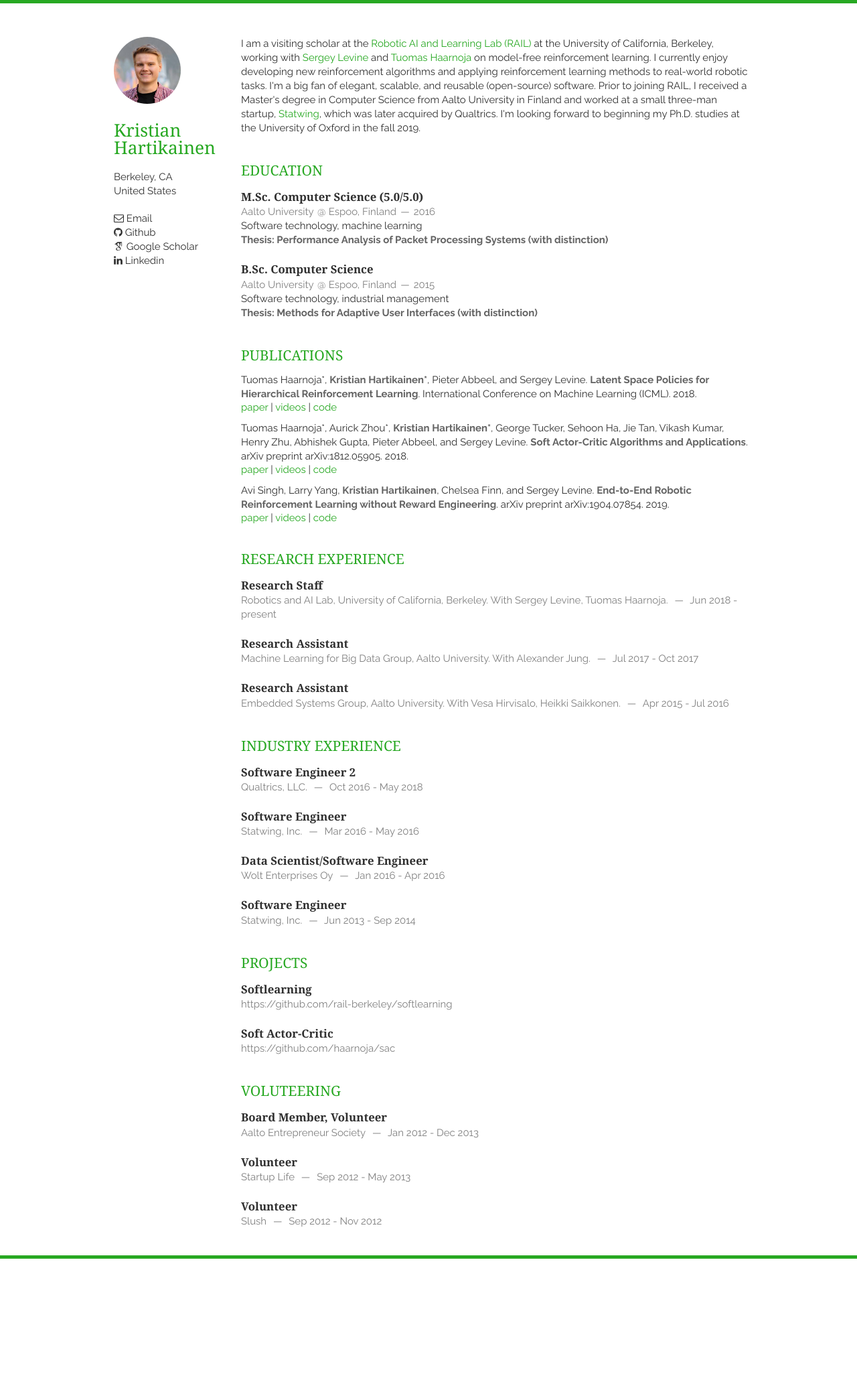
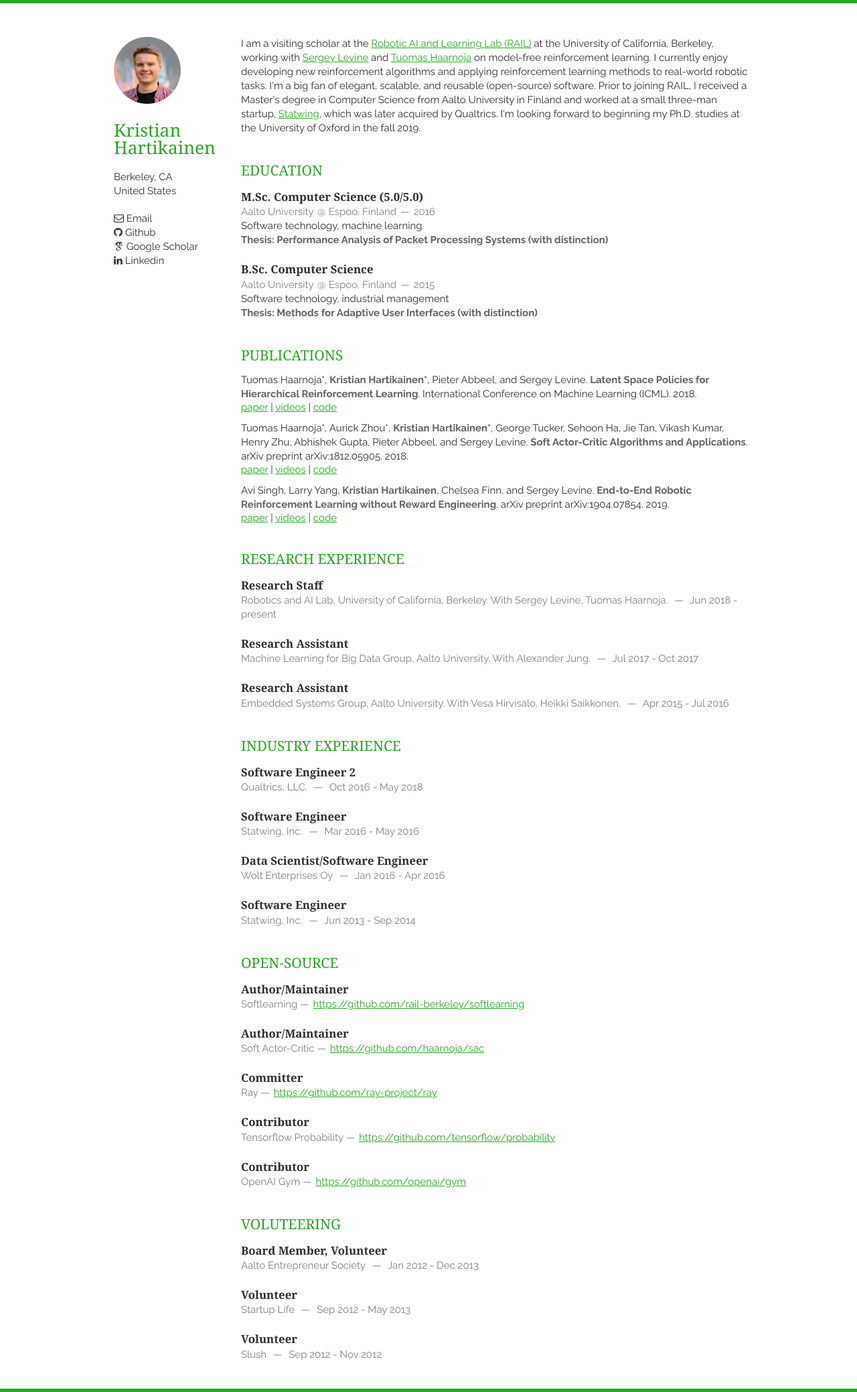
Before and after one commit to hartikainen/hartikainen.github.io, a Jekyll site: the page built from index.html, in a window 1280 px wide. Shown: the whole page at 67% size. Built offline with Jekyll 4.4.1, drawn with Linux system fonts in a browser that asks for light colours; nearby versions of some CDN libraries; some web fonts are replaced; the list of posts is cut into pages by our own code; before the commit the page ends 1879 px from its top, so only the background shows below that.

Commit message:
Update projects

```diff
--- a/_data/projects.yaml
+++ b/_data/projects.yaml
@@ -1,11 +1,31 @@
-- name: "Softlearning"
+- role: "Author/Maintainer"
+  name: "Softlearning"
   info: "A reinforcement learning framework for training maximum entropy policies in continuous domains."
   url: "<a href='https://github.com/rail-berkeley/softlearning'>https://github.com/rail-berkeley/softlearning</a>"
   begin: ~
   end: ~
-- name: "Soft Actor-Critic"
+- role: "Author/Maintainer"
+  name: "Soft Actor-Critic"
   info: "Official implementation of the Soft-Actor Critic algorithm."
   url: "<a href='https://github.com/haarnoja/sac'>https://github.com/haarnoja/sac</a>"
+  begin: ~
+  end: ~
+- role: "Committer"
+  name: "Ray"
+  info: "A system for parallel and distributed Python that unifies the ML ecosystem."
+  url: "<a href='https://github.com/ray-project/ray'>https://github.com/ray-project/ray</a>"
+  begin: ~
+  end: ~
+- role: "Contributor"
+  name: "Tensorflow Probability"
+  info: "A library for probabilistic reasoning and statistical analysis."
+  url: "<a href='https://github.com/tensorflow/probability'>https://github.com/tensorflow/probability</a>"
+  begin: ~
+  end: ~
+- role: "Contributor"
+  name: "OpenAI Gym"
+  info: "A toolkit for developing and comparing reinforcement learning algorithms."
+  url: "<a href='https://github.com/openai/gym'>https://github.com/openai/gym</a>"
   begin: ~
   end: ~
 # - role: Main Organizer
--- a/_includes/projects.html
+++ b/_includes/projects.html
@@ -1,11 +1,12 @@
 <section class="thirteen columns projects">
-  <h1>Projects</h1>
+  <h1>Open-Source</h1>
   {% for project in site.data.projects %}
-    <article>
+    <article class="open-source">
       <header>
-        <h1>{{ project.name }}</h1>
+        <h1>{{ project.role }}</h1>
         <span>
-          <address>{{ project.url }}</address>
+          {{ project.name }}
+          <span class="project-url">{{ project.url }}</span>
         </span>
       </header>
       <!-- <ul> -->
--- a/static/css/layout.css
+++ b/static/css/layout.css
@@ -14,13 +14,13 @@ body {
 }
 
 a {
-    text-decoration: none;
+    /* text-decoration: none; */
     color: #27a822;
     /*background-color: rgba(39, 168, 34, 0.06);*/
 }
 
 a:visited {
-    text-decoration: none;
+    /* text-decoration: none; */
 }
 
 a:hover, a:focus {
@@ -52,6 +52,7 @@ header > h1 {
 
 .sidebar a {
     color: rgb(48, 48, 48);
+    text-decoration: none;
 }
 
 .sidebar a:hover {
@@ -102,9 +103,9 @@ article > header > span {
     font-size: 100%;
 }
 
-article > header > span a {
-    color: inherit;
-}
+/* article > header > span a { */
+/*     color: inherit; */
+/* } */
 
 article > header address {
     display: inline;
@@ -115,6 +116,11 @@ article > header address + time {
 }
 
 article > header address + time::before {
+    content: '—';
+    margin-right: 6px;
+}
+
+article.open-source > header span.project-url::before {
     content: '—';
     margin-right: 6px;
 }
```
